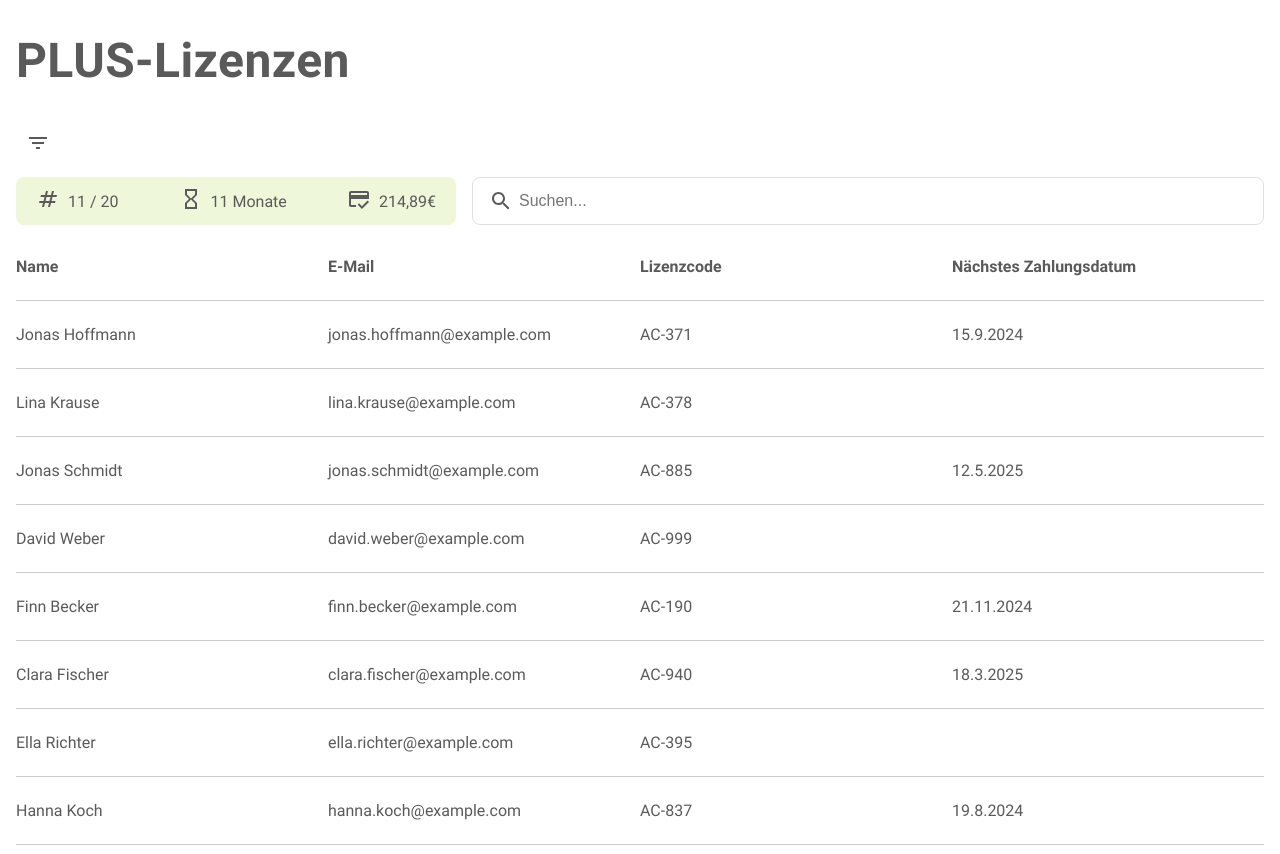
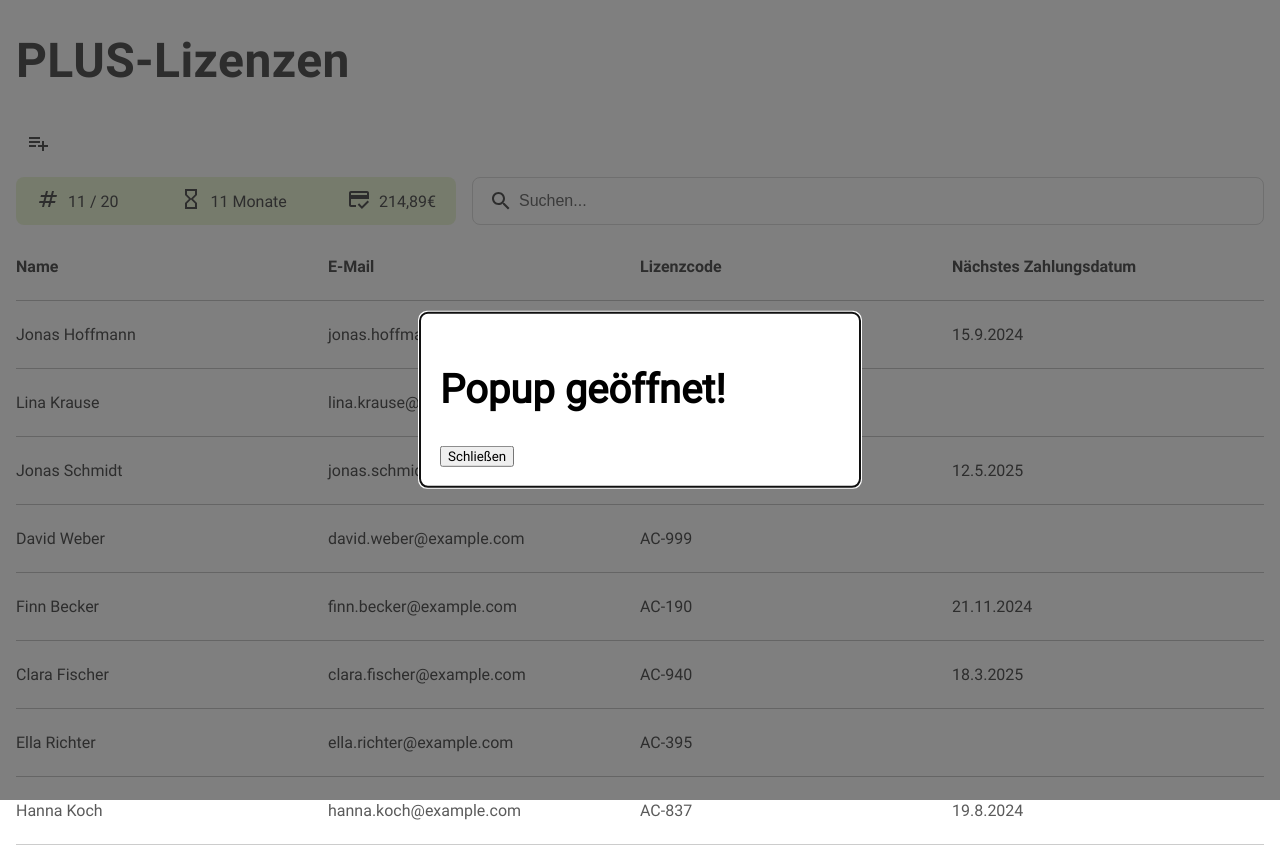
Before and after one commit to claraw-19/plus, a Next.js app: page / in a window 1280 px wide. Both pictures are taken after a click on the icon 38 px from the left and 143 px from the top of the page. Built offline with nearby package versions, Linux system fonts and the light colour scheme.

Commit message:
add popup

```diff
--- a/components/Plus/Filter.jsx
+++ b/components/Plus/Filter.jsx
@@ -1,8 +1,11 @@
-import FilterListIcon from "@mui/icons-material/FilterList";
+import PlaylistAddIcon from "@mui/icons-material/PlaylistAdd";
+import { useState } from "react";
 import styled from "styled-components";
+import Modal from "@mui/material/Modal";
+import Box from "@mui/material/Box";
 
 const Styled = {
-  FilterListIcon: styled(FilterListIcon)`
+  PlaylistAddIcon: styled(PlaylistAddIcon)`
     font-size: 2rem;
     padding: 10px;
 
@@ -12,8 +15,40 @@ const Styled = {
       background-color: ${({ theme }) => theme.colors.grey7};
     }
   `,
+
+  ModalContent: styled(Box)`
+    position: absolute;
+    top: 50%;
+    left: 50%;
+    transform: translate(-50%, -50%);
+    width: 400px;
+    background-color: white;
+    box-shadow: 24px;
+    padding: 20px;
+    border-radius: 8px;
+  `,
 };
 
 export default function Filter() {
-  return <Styled.FilterListIcon />;
+  const [isOpen, setIsOpen] = useState(false);
+
+  const handleAddFilter = () => {
+    setIsOpen(true);
+  };
+
+  const handleClose = () => {
+    setIsOpen(false);
+  };
+
+  return (
+    <>
+      <Styled.PlaylistAddIcon onClick={handleAddFilter} />
+      <Modal open={isOpen} onClose={handleClose}>
+        <Styled.ModalContent>
+          <h2>Popup geöffnet!</h2>
+          <button onClick={handleClose}>Schließen</button>
+        </Styled.ModalContent>
+      </Modal>
+    </>
+  );
 }
```
